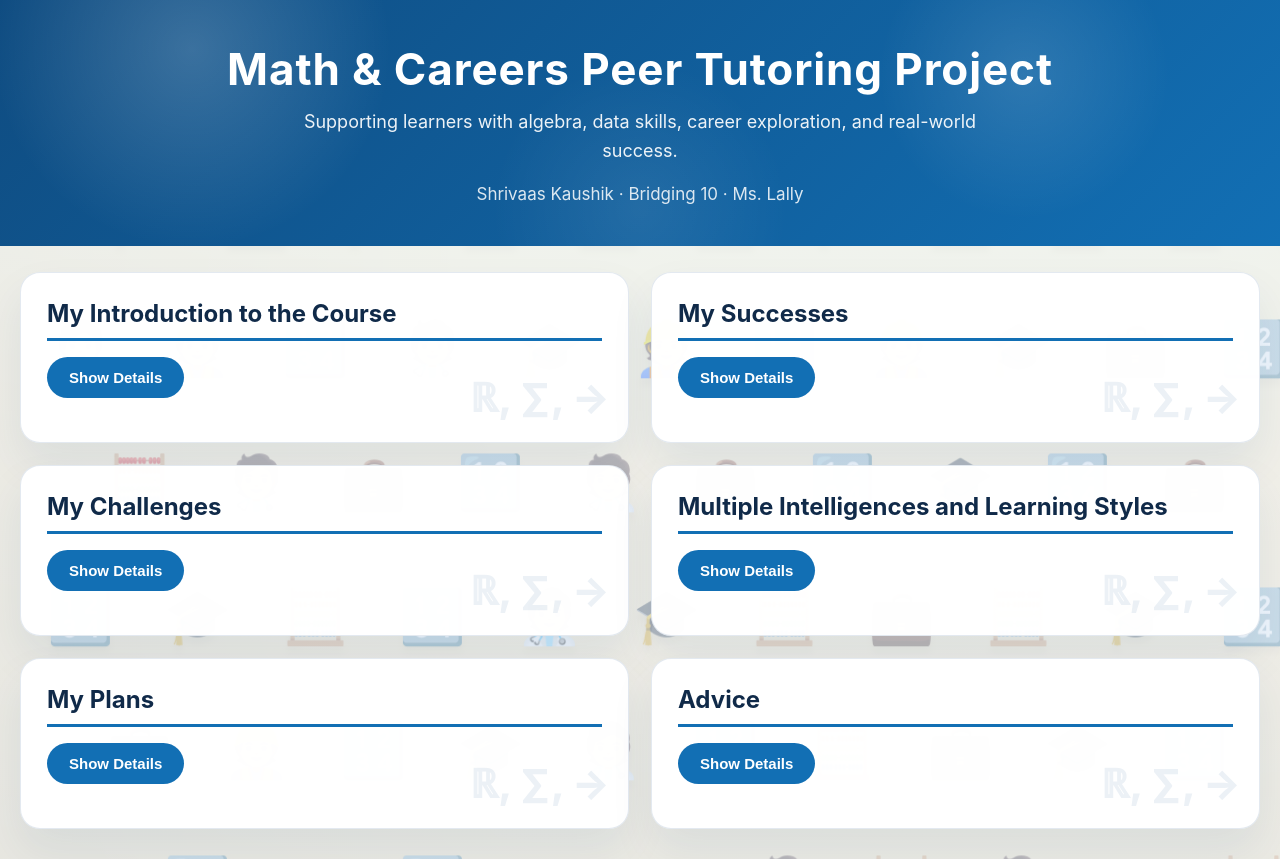
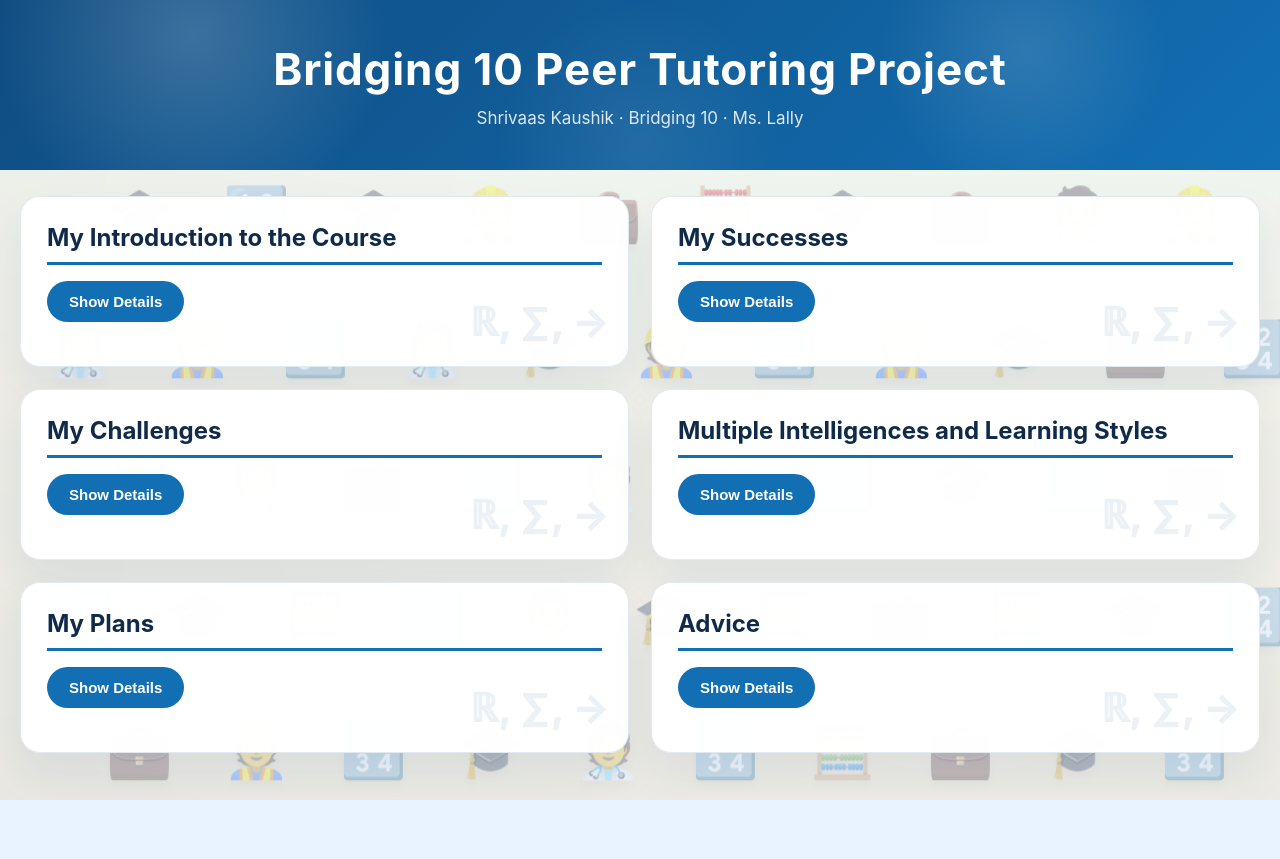
Before and after one commit to cactus-cat/peertutoring, a website: page index.html in a window 1280 px wide. After the commit the page ends 800 px from the top, so only its background shows below. Drawn offline with Linux system fonts and the light colour scheme; no server answers.

Commit message:
Change project title to 'Bridging 10 Peer Tutoring Project'
Updated project title and tagline in index.html.

```diff
--- a/index.html
+++ b/index.html
@@ -8,8 +8,7 @@
 </head>
 <body>
   <header>
-    <h1 class="header">Math & Careers Peer Tutoring Project</h1>
-    <p class="tagline">Supporting learners with algebra, data skills, career exploration, and real-world success.</p>
+    <h1 class="header">Bridging 10 Peer Tutoring Project</h1>
     <h2 class="subheader">Shrivaas Kaushik · Bridging 10 · Ms. Lally</h2>
   </header>
   <main>
```
